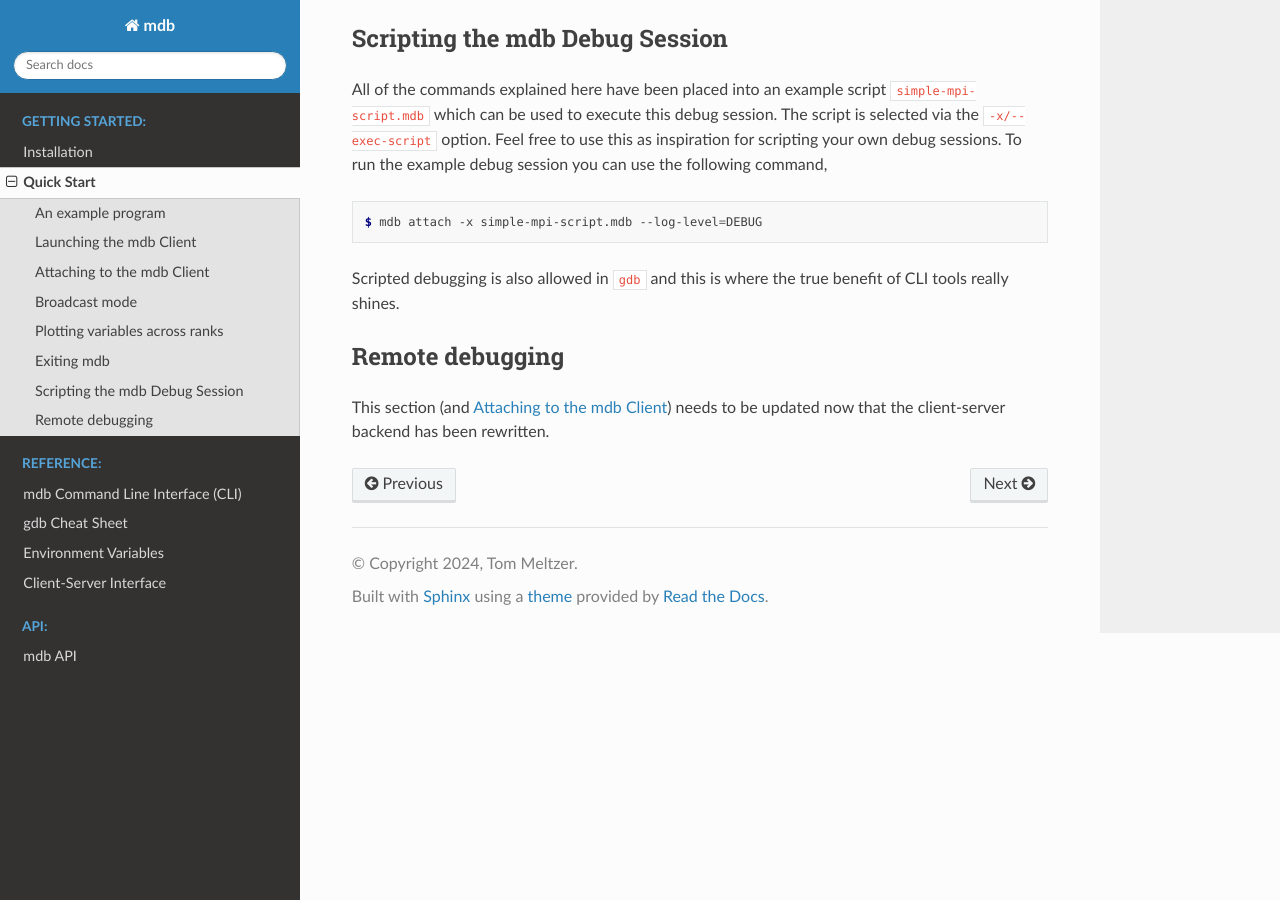
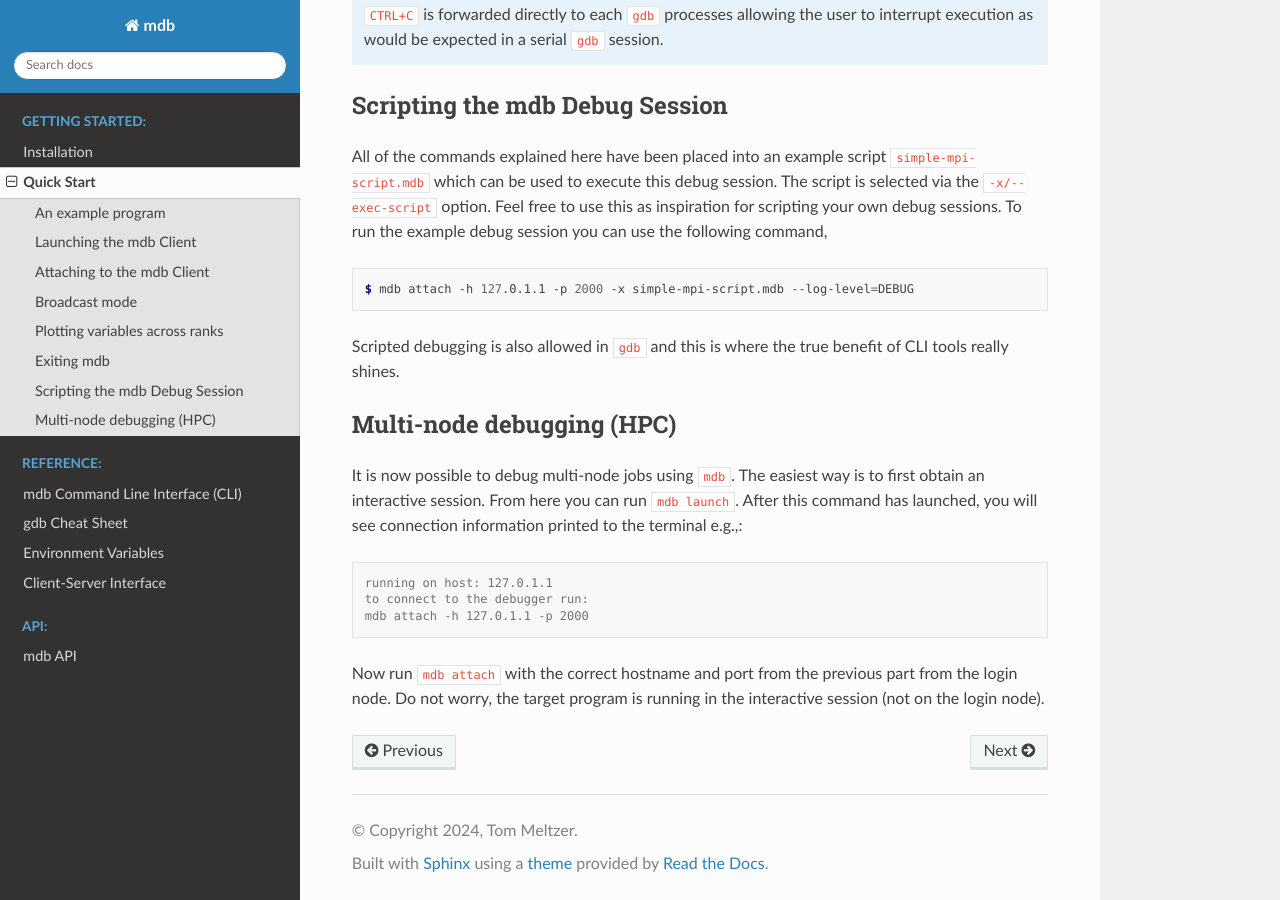
Before and after one commit to TomMelt/mdb, a Sphinx documentation site: the page built from docs/source/quick-start.rst, in a window 1280 px wide and 900 px high, scrolled down 6407 px. Built offline with Sphinx 7.4.7 and the Read the Docs theme 3.1.0, drawn with Linux system fonts in a browser that asks for light colours; some of the changed text lies outside the part shown.

Commit message:
[skip ci] docs: add multinode support info

```diff
--- a/docs/source/quick-start.rst
+++ b/docs/source/quick-start.rst
@@ -96,10 +96,14 @@ to show more information using the ``--log-level`` flag.
 
 .. code-block:: console
 
-   $ mdb launch -b gdb -n 8 -t
-   ./simple-mpi.exe --log-level=DEBUG
+   $ mdb launch -b gdb -n 8 -t ./simple-mpi.exe --log-level=DEBUG
+   running on host: 127.0.1.1
+   to connect to the debugger run:
+   mdb attach -h 127.0.1.1 -p 2000
+
    DEBUG:mdb.mdb_launch:generating ssl certificate and key
    DEBUG:mdb.mdb_launch:openssl req -x509 -newkey rsa:4096 -sha256 -days 365 -keyout
+
    [key stuff omitted]
 
    DEBUG:asyncio:Using selector: EpollSelector
@@ -133,7 +137,7 @@ on how to attach to remote machines) run the ``attach`` command.
 
 .. code-block:: console
 
-   $ mdb attach --log-level=DEBUG
+   $ mdb attach -h 127.0.1.1 -p 2000 --log-level=DEBUG
    mdb - mpi debugger - built on various backends. Type ? for more info. To exit interactive mode
    type "q", "quit", "Ctrl+D" or "Ctrl+]".
    (mdb 0-7)
@@ -350,15 +354,26 @@ sessions. To run the example debug session you can use the following command,
 
 .. code-block:: console
 
-   $ mdb attach -x simple-mpi-script.mdb --log-level=DEBUG
+   $ mdb attach -h 127.0.1.1 -p 2000 -x simple-mpi-script.mdb --log-level=DEBUG
 
 Scripted debugging is also allowed in ``gdb`` and this is where the true benefit of CLI tools really
 shines.
 
 .. _remote_debugging:
 
-Remote debugging
-----------------
+Multi-node debugging (HPC)
+--------------------------
 
-This section (and :ref:`attach_client`) needs to be updated now that the client-server backend has
-been rewritten.
+It is now possible to debug multi-node jobs using ``mdb``. The easiest way is to first obtain an
+interactive session. From here you can run ``mdb launch``. After this command has launched, you will
+see connection information printed to the terminal e.g.,:
+
+.. code-block:: console
+
+   running on host: 127.0.1.1
+   to connect to the debugger run:
+   mdb attach -h 127.0.1.1 -p 2000
+
+Now run ``mdb attach`` with the correct hostname and port from the previous part from the login
+node. Do not worry, the target program is running in the interactive session (not on the login
+node).
```
